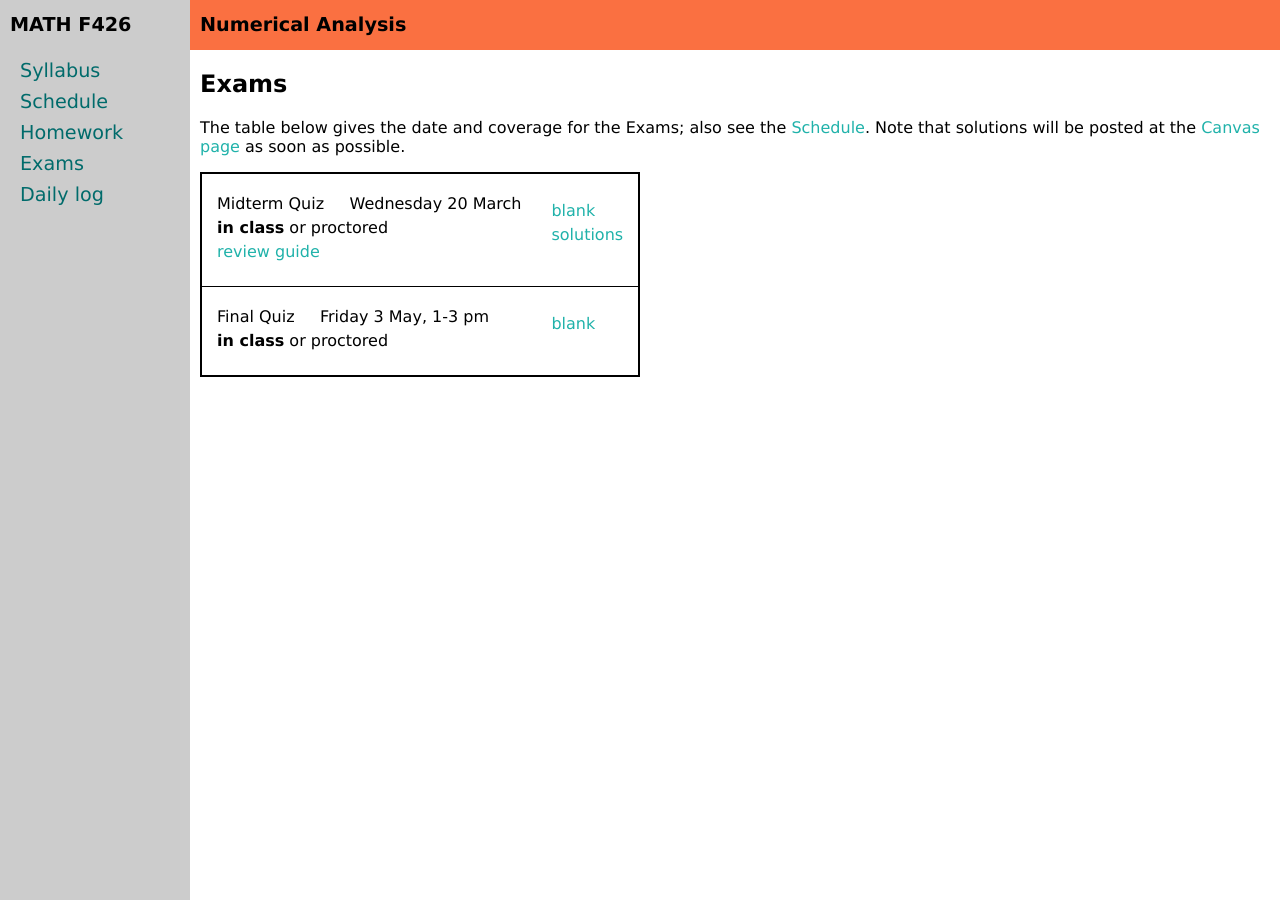
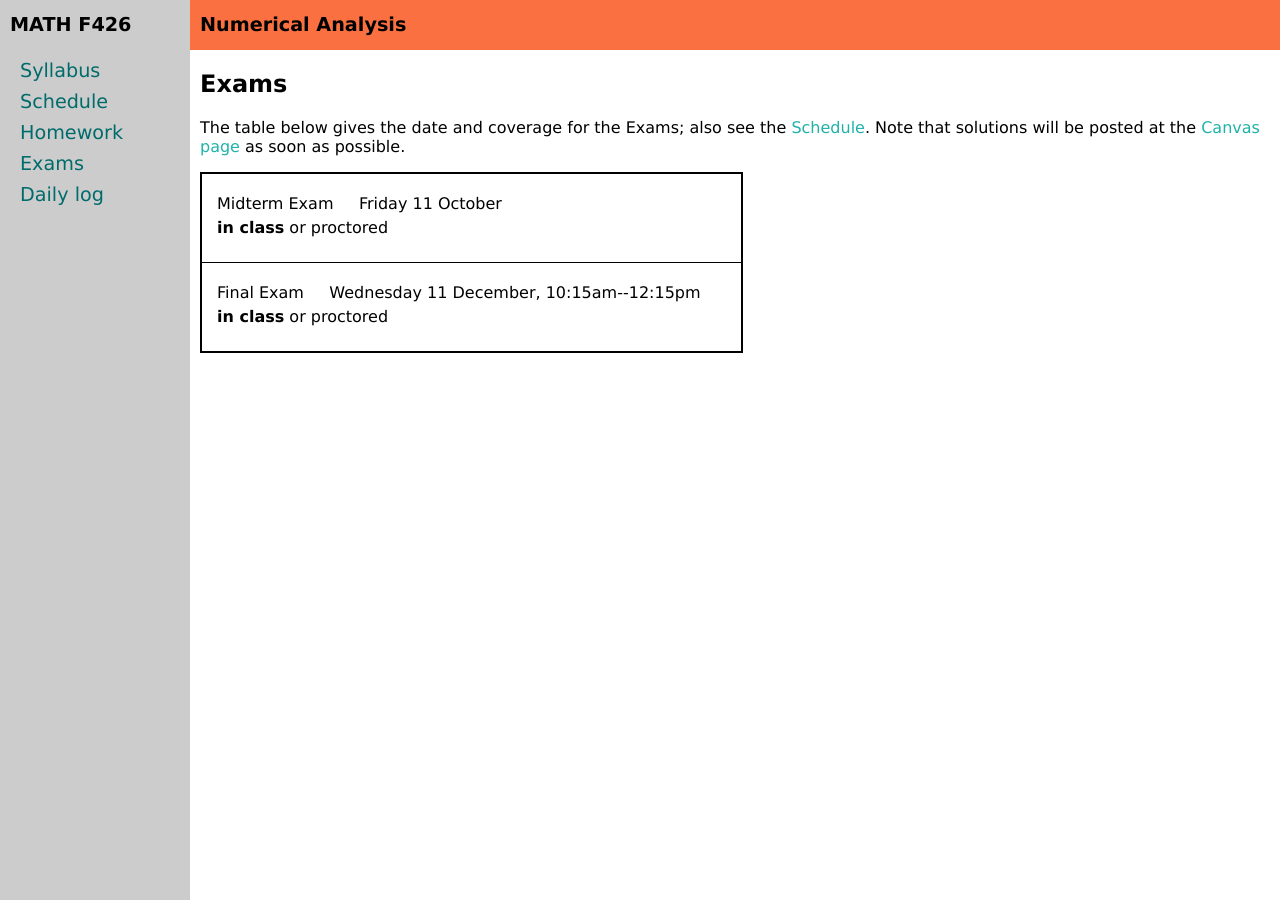
Before and after one commit to bueler/numerical, a Jekyll site: the page built from exams.md, in a window 1280 px wide. Built offline with Jekyll 4.4.1, drawn with Linux system fonts in a browser that asks for light colours.

Commit message:
clear exams tab

```diff
--- a/_data/exams.yml
+++ b/_data/exams.yml
@@ -1,14 +1,14 @@
-semester: Spring 2024
-home: assets/exams/S24
+semester: Fall 2024
+home: assets/exams/F24
 exams:
-- name: Midterm Quiz
-  date: Wednesday 20 March
+- name: Midterm Exam
+  date: Friday 11 October
   info: <b>in class</b> or proctored
-  reviewguide: review/mid.pdf
-  blank: mid.pdf
-  solutions: midsolns.pdf
-- name: Final Quiz
-  date: Friday 3 May, 1-3 pm
+  #reviewguide: review/mid.pdf
+  #blank: mid.pdf
+  #solutions: midsolns.pdf
+- name: Final Exam
+  date: Wednesday 11 December, 10:15am--12:15pm
   info: <b>in class</b> or proctored
-  blank: final.pdf
+  #blank: final.pdf
   #rubric: finalrubric.pdf
--- a/exams.md
+++ b/exams.md
@@ -5,7 +5,7 @@ title: Exams
 
 ## Exams
 
-The table below gives the date and coverage for the Exams; also see the [Schedule](assets/general/S24/schedule.pdf).  Note that solutions will be posted at the [Canvas page](https://canvas.alaska.edu/courses/18441) as soon as possible.
+The table below gives the date and coverage for the Exams; also see the [Schedule](assets/general/F24/schedule.pdf).  Note that solutions will be posted at the [Canvas page](https://canvas.alaska.edu/courses/21626) as soon as possible.
 
 {% include exam_table.md  data=site.data.exams %}
 
```
